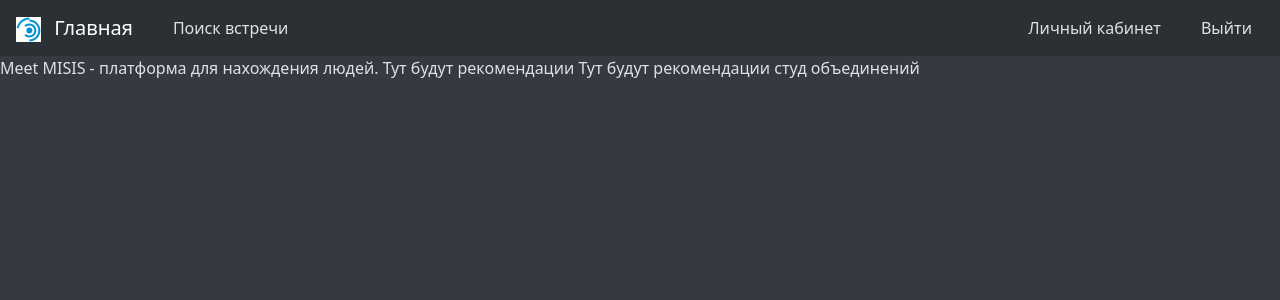
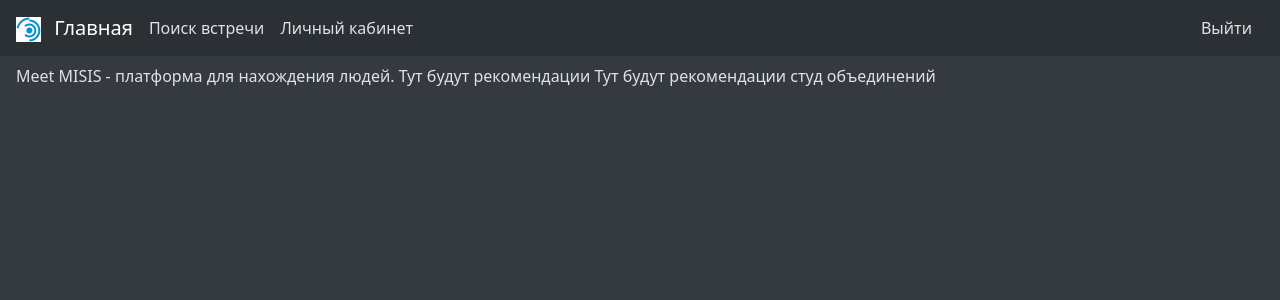
Before and after one commit to rdinit/itam.hack_2023, a Flask app: page / in a window 1280 px wide. Shown: the top 300 px of the page. Run offline with Flask 3, Linux system fonts and the light colour scheme; the visitor is signed in with stand-in values (Sample User, id 1).

Commit message:
navbar and margins

```diff
--- a/project/templates/base.html
+++ b/project/templates/base.html
@@ -27,22 +27,22 @@
             </button>
             <div class="collapse navbar-collapse" id="navbarSupportedContent">
                 {% if current_user.is_authenticated %}
-                <a class="nav-link active ms-4 me-auto" aria-current="page" href="#">Поиск встречи</a>
+                <a class="nav-link active me-3" aria-current="page" href="#">Поиск встречи</a>
                 {% endif %}
 
                 {% if not current_user.is_authenticated %}
                 <a href="{{ url_for('auth.login') }}" class="nav-link active ms-auto me-3">
                     Войти
                 </a>
-                <a href="{{ url_for('auth.signup') }}" class="nav-link active ms-4 me-3">
+                <a href="{{ url_for('auth.signup') }}" class="nav-link active me-3">
                     Зарегистрироваться
                 </a>
                 {% endif %}
 
                 {% if current_user.is_authenticated %}
                 <a href="{{ url_for('main.profile', username=current_user.username) }}"
-                    class="nav-link active ms-4 me-3" aria-current="page">Личный кабинет</a>
-                <a href="{{ url_for('auth.logout') }}" class="nav-link active ms-4 me-3">Выйти</a>
+                    class="nav-link active me-3" aria-current="page">Личный кабинет</a>
+                <a href="{{ url_for('auth.logout') }}" class="nav-link active ms-auto me-3">Выйти</a>
                 {% endif %}
             </div>
         </div>
@@ -93,7 +93,7 @@
             </div>
         </nav>
     </div> -->
-    <div class="main-content me-3 ml-3">{% block content %} {% endblock %}</div>
+    <div class="main-content mt-2 ms-3 me-3">{% block content %} {% endblock %}</div>
 </body>
 
 </html>
```
